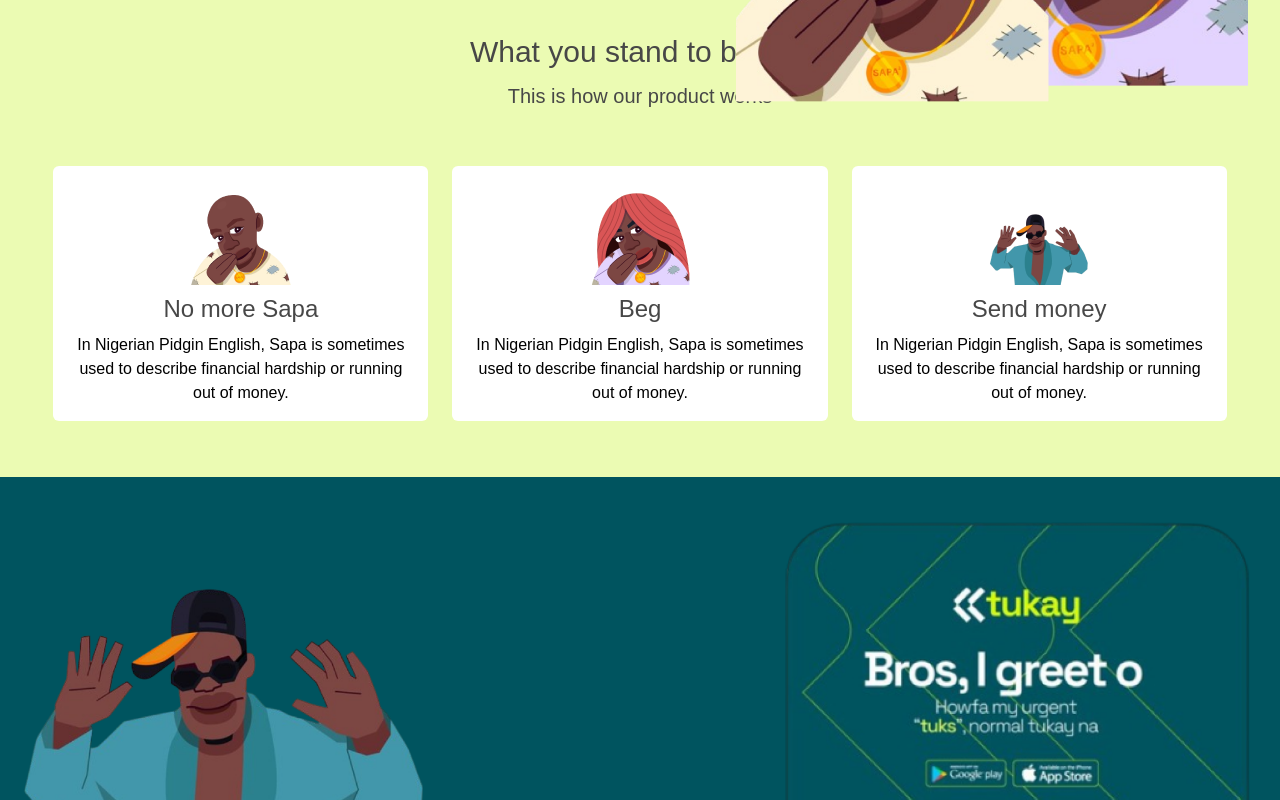
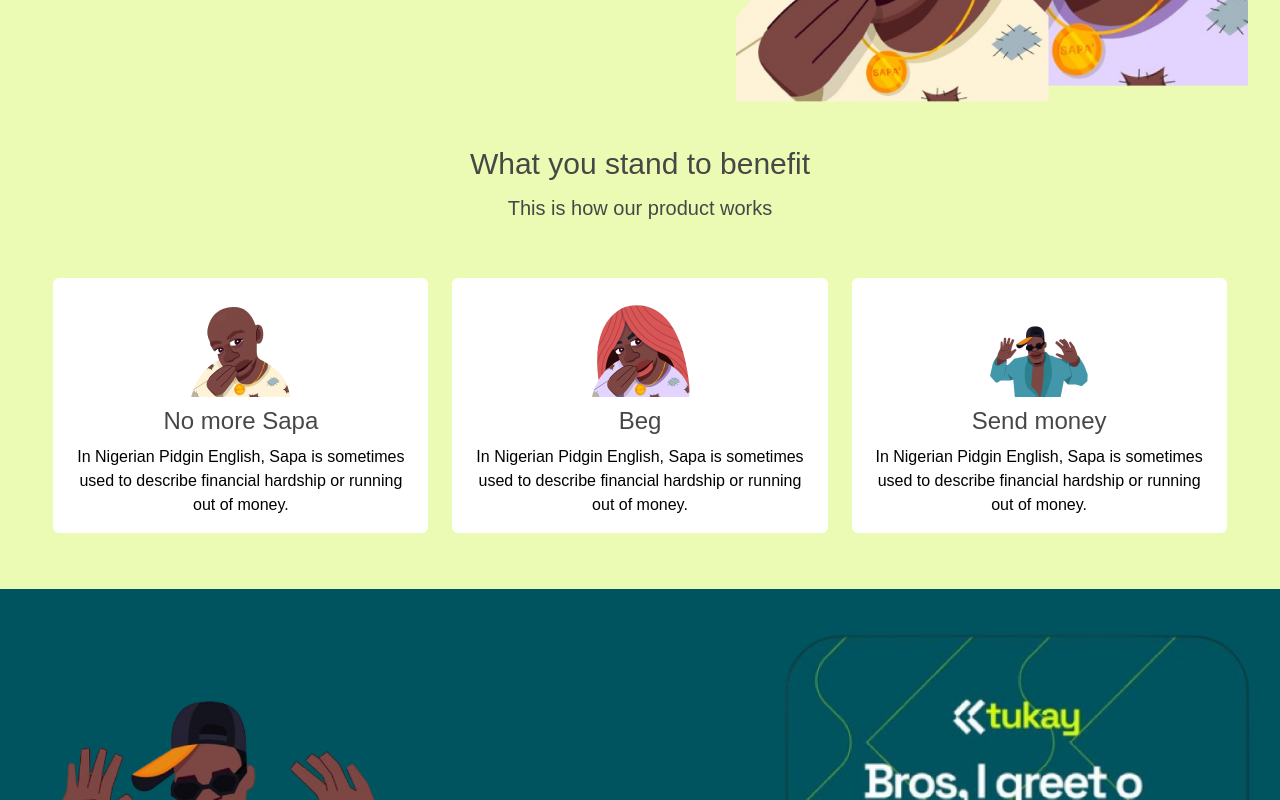
Before and after one commit to Nathaniyell/sapa-tukay, a React (Create React App) app: page / in a window 1280 px wide. Shown: the part 480-1280 px from the top of the page. Built offline with nearby package versions, Linux system fonts and the light colour scheme.

Commit message:
update App.js and SectionTwo.jsx

```diff
--- a/src/App.js
+++ b/src/App.js
@@ -7,10 +7,12 @@ import SectionTwo from "./components/SectionTwo";
 
 function App() {
   return (
-    <div className="bg-[#ebfbb3] pb-10">
+    <div className="bg-[#ebfbb3] pb-10 relative">
       <Header />
       <Hero />
+      <div className="relative top-28">
          <SectionTwo />
+         </div>
        </div>
   );
 }
--- a/src/components/SectionTwo.jsx
+++ b/src/components/SectionTwo.jsx
@@ -23,7 +23,7 @@ function SectionTwo() {
   ];
   return (
     <>
-      <div className="text-[#474747] text-center font-medium">
+      <div className="text-[#474747] text-center font-medium ">
         <h1 className="text-3xl leading-loose">What you stand to benefit</h1>
         <p className="text-xl">This is how our product works</p>
       </div>
```
